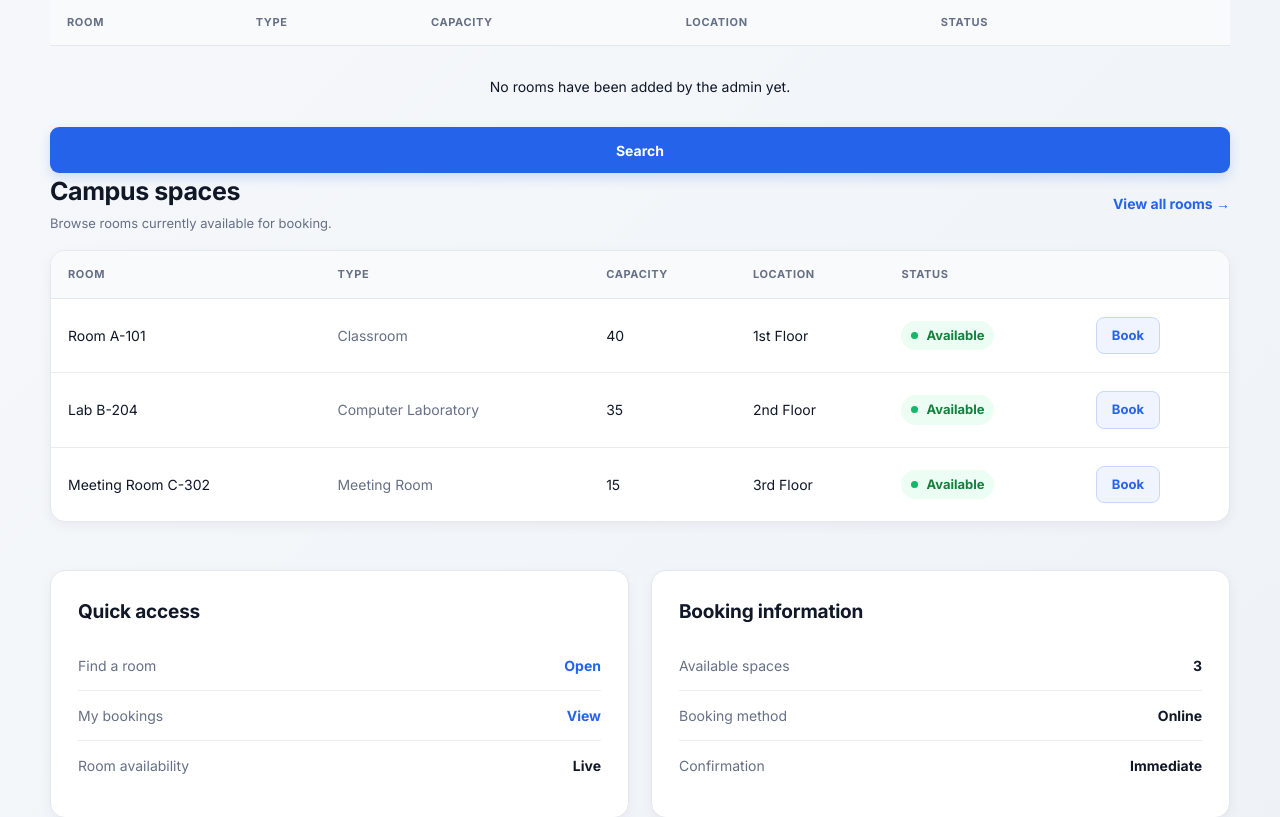
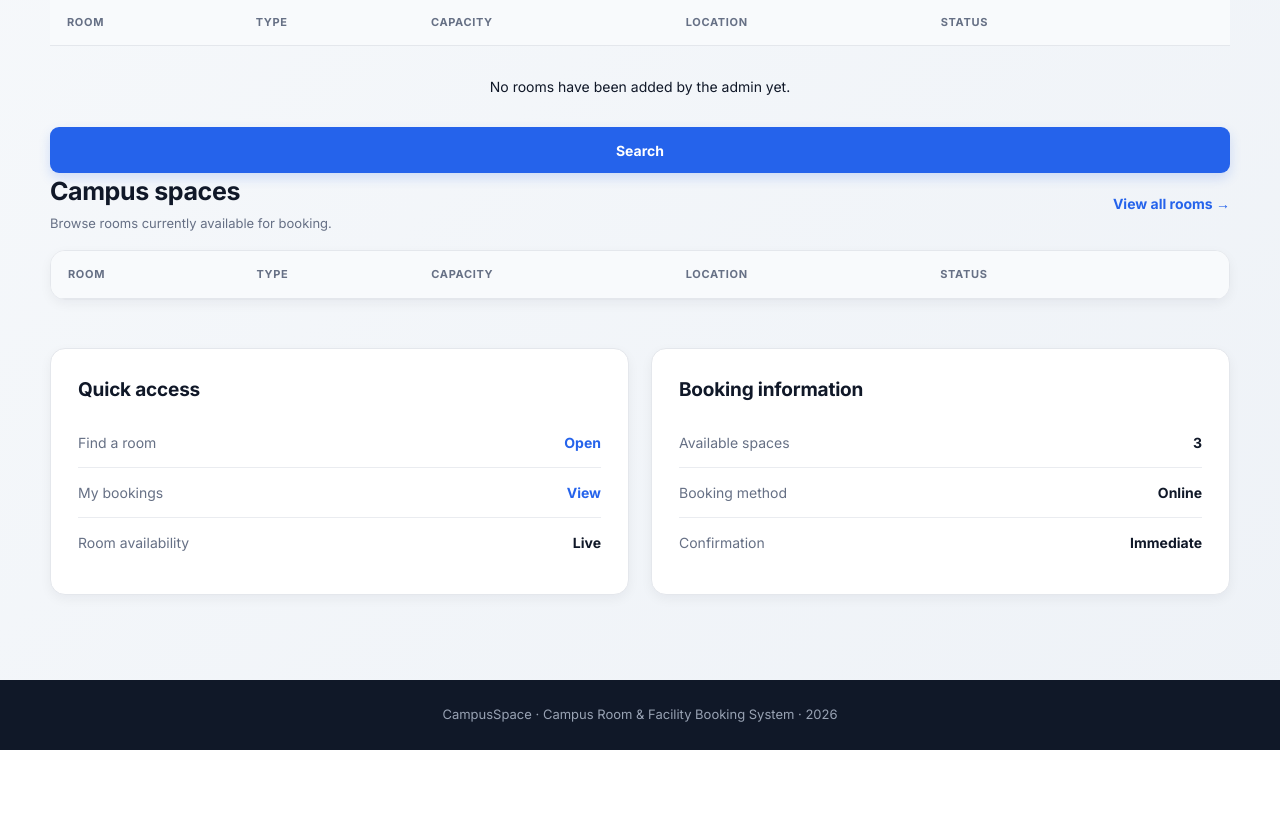
Before and after one commit to prayagbansode07/CampusSpace, a Flask app: page / in a window 1280 px wide. Shown: the part 776-1593 px from the top of the page. After the commit the page ends 1526 px from the top, so only its background shows below. Run offline with Flask 3, Linux system fonts and the light colour scheme; lists and menus that the app fills with data are empty.

Commit message:
Remove hardcoded demo rooms from dashboard

```diff
--- a/templates/index.html
+++ b/templates/index.html
@@ -1030,6 +1030,7 @@
                     </tr>
                 </thead>
 
+
                     <tbody>
                         {% for room in rooms %}
                         <tr>
@@ -1045,17 +1046,20 @@
                             </td>
                             <td>
                                 <a href="/book-room?room_id={{ room['id'] }}"
-                               class="book-button">Book</a>
+                                   class="book-button">
+                                    Book
+                                </a>
                             </td>
                         </tr>
                         {% else %}
                         <tr>
-                        <td colspan="6" style="text-align:center;padding:30px;">
+                            <td colspan="6" style="text-align: center; padding: 30px;">
                                 No rooms have been added by the admin yet.
                             </td>
                         </tr>
                         {% endfor %}
                     </tbody>
+
             </table>
 
         </section>
@@ -1113,109 +1117,6 @@
                     </thead>
 
                     <tbody>
-
-                        <!-- ROOM A-101 -->
-
-                        <tr>
-
-                            <td class="room-name">
-                                Room A-101
-                            </td>
-
-                            <td class="room-type">
-                                Classroom
-                            </td>
-
-                            <td>40</td>
-
-                            <td>1st Floor</td>
-
-                            <td>
-                                <span class="status">
-                                    <span class="status-dot"></span>
-                                    Available
-                                </span>
-                            </td>
-
-                            <td>
-                                <a
-                                    href="/book-room?room_id=1"
-                                    class="book-button">
-                                    Book
-                                </a>
-                            </td>
-
-                        </tr>
-
-
-                        <!-- LAB B-204 -->
-
-                        <tr>
-
-                            <td class="room-name">
-                                Lab B-204
-                            </td>
-
-                            <td class="room-type">
-                                Computer Laboratory
-                            </td>
-
-                            <td>35</td>
-
-                            <td>2nd Floor</td>
-
-                            <td>
-                                <span class="status">
-                                    <span class="status-dot"></span>
-                                    Available
-                                </span>
-                            </td>
-
-                            <td>
-                                <a
-                                    href="/book-room?room_id=2"
-                                    class="book-button">
-                                    Book
-                                </a>
-                            </td>
-
-                        </tr>
-
-
-                        <!-- MEETING ROOM C-302 -->
-
-                        <tr>
-
-                            <td class="room-name">
-                                Meeting Room C-302
-                            </td>
-
-                            <td class="room-type">
-                                Meeting Room
-                            </td>
-
-                            <td>15</td>
-
-                            <td>3rd Floor</td>
-
-                            <td>
-                                <span class="status">
-                                    <span class="status-dot"></span>
-                                    Available
-                                </span>
-                            </td>
-
-                            <td>
-                                <a
-                                    href="/book-room?room_id=3"
-                                    class="book-button">
-                                    Book
-                                </a>
-                            </td>
-
-                        </tr>
-
-                    </tbody>
 
                 </table>
 
```
Lines whose indentation alone changed are shown as unchanged.
